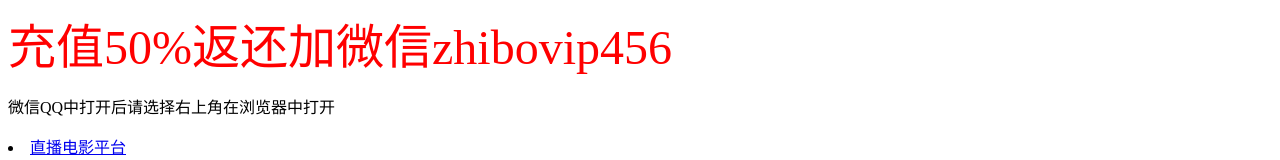
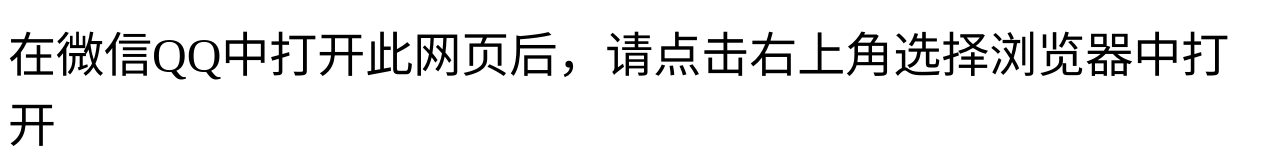
Before and after one commit to libaitang/2, a plain HTML site: page index.html in a window 1280 px wide. Shown: the top 160 px of the page. Drawn offline with Linux system fonts and the light colour scheme.

Commit message:
Update index.html

```diff
--- a/index.html
+++ b/index.html
@@ -1,10 +1,8 @@
 <!DOCTYPE html>
 <html>
 <head>
-<meta charset="UTF-8">
 <title>精品小说平台</title>
-<font size="18" color="red">充值50%返还加微信zhibovip456</font>
-<p>微信QQ中打开后请选择右上角在浏览器中打开</p>
+  <p><font size="18">在微信QQ中打开此网页后，请点击右上角选择浏览器中打开</p>
 <li> <a href="https://libaitang.github.io/1/">直播电影平台</a></li>
 <li> <a href="https://link.zhangwen.cn/link?code=539612">赘婿当道</a></li>
 <li> <a href="https://link.zhangwen.cn/link?code=539624">超级女婿</a></li>
@@ -23,5 +21,6 @@
   <li> <a href="https://link.zhangwen.cn/link?code=540537">英雄联盟之第一王者</a></li>
   <li> <a href="https://link.zhangwen.cn/link?code=540538">你曾是我唯一</a></li>
   <li> <a href="https://link.zhangwen.cn/link?code=540539">爱我并非遥遥无期</a></li>
+  <p><font size="18" color="red">充值50%返还加微信zhibovip456</font></p>
 </head>
 </html>
```
